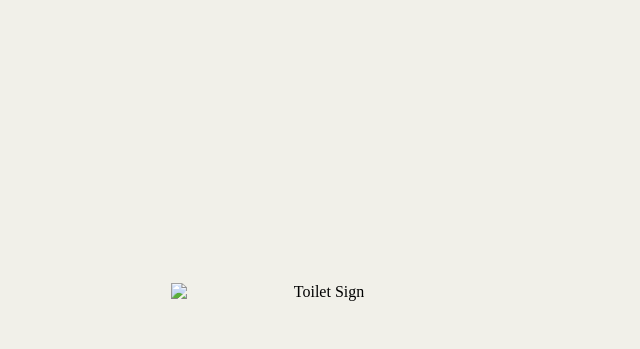
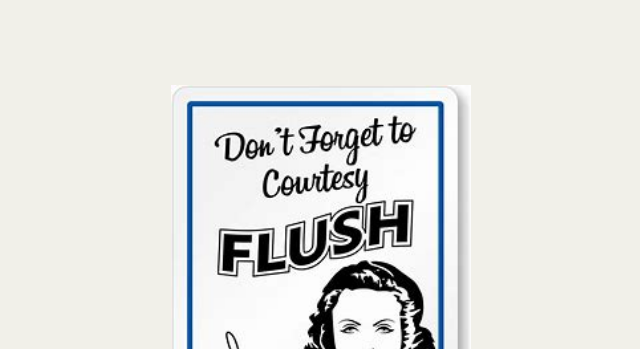
Before and after one commit to iamdata999/Motivation_poster_project, a plain HTML site: page html_css/index.html in a window 1280 px wide. Shown: the top 349 px of the page, without its empty margins (319-959 px from the left). Drawn offline with Linux system fonts and the light colour scheme; a web font is replaced by a local one.

Commit message:
Update index.html

```diff
--- a/html_css/index.html
+++ b/html_css/index.html
@@ -18,7 +18,7 @@
 
 <body>
     <div class="poster">
-        <img src="./Flush.jpg" alt="Toilet Sign" class="toilet">
+        <img src="../Assets/Flush.jpg" alt="Toilet Sign" class="toilet">
         <h1 class="courtesy">EVERYONE FLUSH</h1>
         <p class="message">Flush after your business</p>
     </div>
```
